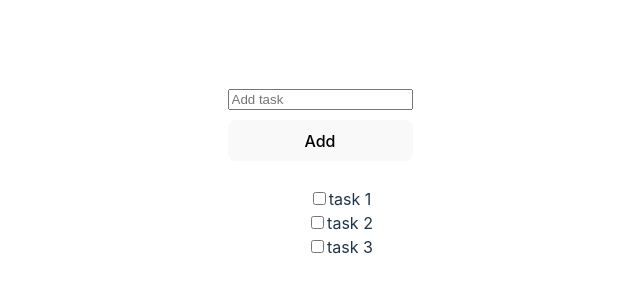
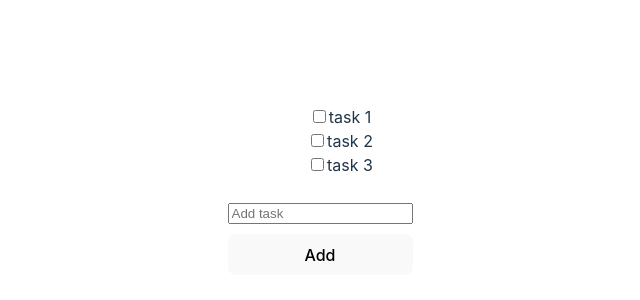
Before and after one commit to rk14283/hooksPractice, a React (Vite) app in the folder react-hooks/: page / in a window 1280 px wide. Shown: the part 218-518 px from the top of the page, without its empty margins (320-960 px from the left). Built offline with nearby package versions, Linux system fonts and the light colour scheme.

Commit message:
todo list basic

```diff
--- a/react-hooks/src/App.jsx
+++ b/react-hooks/src/App.jsx
@@ -18,6 +18,12 @@ function AddTodo () {
 
   return (
     <>
+     <ul>
+        {todos.map(item => (
+          <Task key = {item.id} todo={item.title}/>
+
+        ))}
+      </ul>
      <input
         placeholder="Add task"
         value={title}
@@ -25,17 +31,12 @@ function AddTodo () {
       />
        <button onClick={() => {
         setTitle('');
-        setTodos([{
+        setTodos([...todos,{
           id: todos.length,
           title:title
-        },...todos]);
+        }]);
       }}>Add</button>
-        <ul>
-        {todos.map(item => (
-          <Task key = {item.id} todo={item.title}/>
 
-        ))}
-      </ul>
     </>
   )
 }
```
